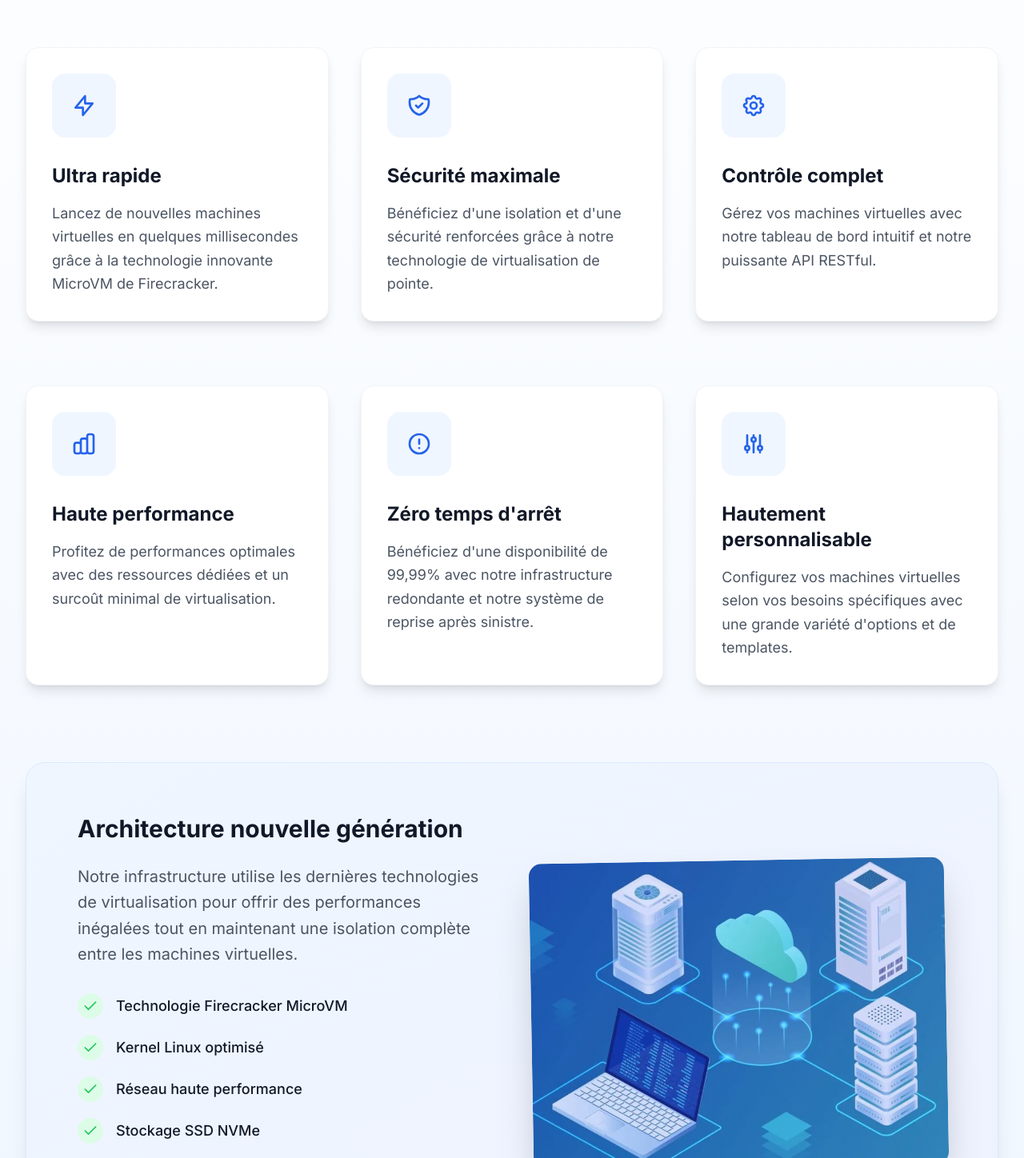
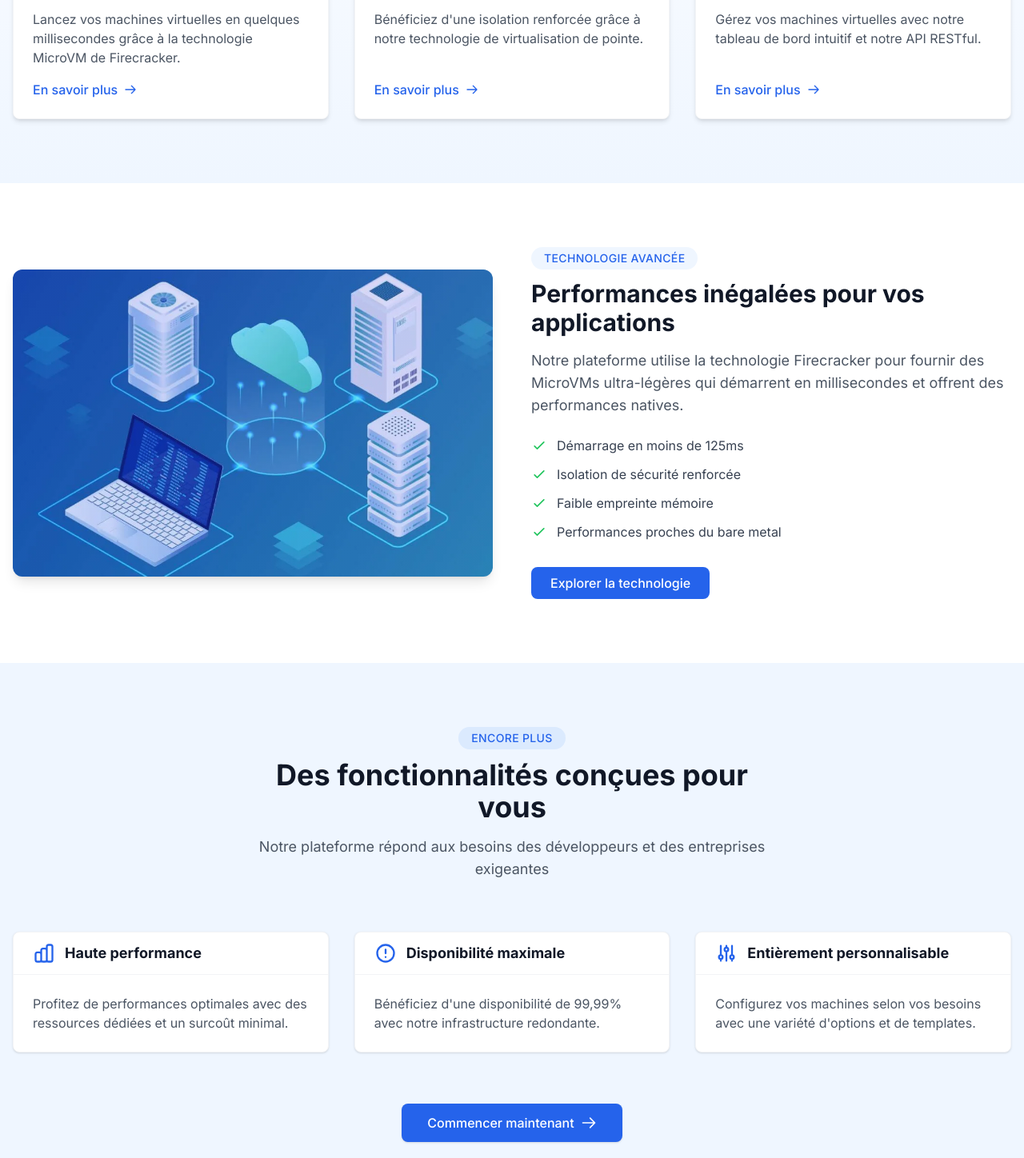
Before and after one commit to TchassiDaniel/firecrackerfrontends, a Next.js app: page / in a window 1280 px wide. Shown: the part 1322-2770 px from the top of the page at 80% size. Built offline with nearby package versions, Linux system fonts and the light colour scheme; no server answers.

Commit message:
about page

```diff
--- a/app/(pages)/about/page.jsx
+++ b/app/(pages)/about/page.jsx
@@ -4,33 +4,33 @@ import { Button } from '@/components/ui/button';
 
 export default function AboutPage() {
   return (
-    <div className="flex flex-col min-h-screen">
+    <div className="flex flex-col min-h-screen bg-white">
       {/* Hero Section */}
-      <section className="bg-[#0066FF] text-white py-20">
+      <section className="py-20 border-b-2 border-blue-500 bg-gradient-to-b from-blue-50 to-white">
         <div className="container mx-auto px-6 text-center">
-          <h1 className="text-5xl font-bold mb-4">About IAASF</h1>
-          <p className="text-xl max-w-3xl mx-auto opacity-90">
+          <h1 className="text-5xl font-bold mb-4 text-blue-900">About IAASF</h1>
+          <p className="text-xl max-w-3xl mx-auto text-blue-950">
             We're revolutionizing cloud infrastructure with lightning-fast, secure, and scalable virtual machines powered by cutting-edge technology.
           </p>
         </div>
       </section>
 
       {/* Our Mission Section */}
-      <section className="py-20 bg-white">
+      <section className="py-20 bg-white border-b-2 border-blue-500 text">
         <div className="container mx-auto px-6 grid md:grid-cols-2 gap-12 items-center">
           <div>
-            <h2 className="text-3xl font-bold mb-6 text-gray-900">Our Mission</h2>
-            <p className="text-gray-600 mb-4">
+            <h2 className="text-3xl font-bold mb-6 text-blue-950">Our Mission</h2>
+            <p className="text-blue-950 mb-4">
               At IAASF, we're committed to democratizing cloud computing by providing developers and businesses with ultra-fast, secure, and easy-to-use virtual machine infrastructure.
             </p>
-            <p className="text-gray-600">
+            <p className="text-blue-800">
               Our platform leverages Firecracker technology to deliver unprecedented performance, security, and simplicity in cloud computing.
             </p>
           </div>
           <div className="flex justify-center">
-            <div className="w-full max-w-[400px] aspect-square relative">
+            <div className="w-full max-w-full aspect-square relative  border-gray-200 rounded-lg ">
               <Image
-                src="/assets/images/mission-illustration.svg"
+                src="/images/architecture.webp"
                 alt="Our Mission"
                 fill
                 className="object-contain"
@@ -41,17 +41,17 @@ export default function AboutPage() {
       </section>
 
       {/* Team Section */}
-      <section className="py-20 bg-gray-50">
+      <section className="py-20 bg-white border-b-2 border-blue-500">
         <div className="container mx-auto px-6 text-center">
-          <h2 className="text-3xl font-bold mb-12 text-gray-900">Our Leadership Team</h2>
-          <div className="grid md:grid-cols-3 gap-8">
+          <h2 className="text-3xl font-bold mb-12 text-blue-950">Our Leadership Team</h2>
+          <div className="grid md:grid-cols-3 gap-8 bg-blue-50 p-8 rounded-lg">
             {[
-              { name: "Sarah Chen", title: "CEO & Co-Founder", image: "/assets/images/team/sarah.jpg" },
-              { name: "Michael Rodriguez", title: "CTO & Co-Founder", image: "/assets/images/team/michael.jpg" },
-              { name: "Emily Wong", title: "Chief Product Officer", image: "/assets/images/team/emily.jpg" }
+              { name: "Sarah Chen", title: "CEO & Co-Founder", image: "/images/avatar.jpg" },
+              { name: "Michael Rodriguez", title: "CTO & Co-Founder", image: "/images/avatar1.jpg" },
+              { name: "Emily Wong", title: "Chief Product Officer", image: "/images/avatar2.jpeg" }
             ].map((member) => (
-              <div key={member.name} className="bg-white rounded-xl p-6 shadow-md">
-                <div className="w-32 h-32 mx-auto mb-4 relative rounded-full overflow-hidden">
+              <div key={member.name} className="bg-white rounded-xl p-6 border-2 border-blue-600">
+                <div className="w-32 h-32 mx-auto mb-4 relative rounded-full overflow-hidden border-2 border-gray-300">
                   <Image
                     src={member.image}
                     alt={member.name}
@@ -59,7 +59,7 @@ export default function AboutPage() {
                     className="object-cover"
                   />
                 </div>
-                <h3 className="text-xl font-semibold text-gray-900">{member.name}</h3>
+                <h3 className="text-xl font-semibold text-gray-800">{member.name}</h3>
                 <p className="text-gray-500">{member.title}</p>
               </div>
             ))}
@@ -68,23 +68,23 @@ export default function AboutPage() {
       </section>
 
       {/* Call to Action */}
-      <section className="bg-[#0066FF] text-white py-20">
+      <section className="py-20 bg-white border-t-2 border-gray-200">
         <div className="container mx-auto px-6 text-center">
-          <h2 className="text-4xl font-bold mb-6">Ready to Get Started?</h2>
-          <p className="text-xl mb-8 opacity-90">
+          <h2 className="text-4xl font-bold mb-6 text-blue-950">Ready to Get Started?</h2>
+          <p className="text-xl mb-8 text-blue-900">
             Join thousands of developers and businesses using IAASF for lightning-fast VM deployment.
           </p>
           <div className="flex justify-center gap-4">
             <Button
               asChild
-              className="bg-white hover:bg-gray-50 text-[#0066FF] font-medium px-8 h-12"
+              className="bg-blue-700 hover:bg-sky-800 text-white font-medium px-8 h-12 border-2 border-gray-800"
             >
               <Link href="/auth/register">Create Account</Link>
             </Button>
             <Button
               asChild
               variant="outline"
-              className="border-2 border-white text-white hover:bg-white/10 font-medium px-8 h-12"
+              className="border-2 border-gray-400 text-blue-800 hover:bg-gray-200 font-medium px-8 h-12"
             >
               <Link href="/docs">View Documentation</Link>
             </Button>
--- a/components/home/FeatureCard.tsx
+++ b/components/home/FeatureCard.tsx
@@ -1,134 +1,210 @@
 import Image from 'next/image';
+import Link from 'next/link';
 
 export default function FeaturesSection() {
   const features = [
     {
       icon: (
-        <svg className="w-8 h-8 text-blue-600" fill="none" viewBox="0 0 24 24" stroke="currentColor">
+        <svg className="w-7 h-7" fill="none" viewBox="0 0 24 24" stroke="currentColor">
           <path strokeLinecap="round" strokeLinejoin="round" strokeWidth={2} d="M13 10V3L4 14h7v7l9-11h-7z" />
         </svg>
       ),
       title: "Ultra rapide",
-      description: "Lancez de nouvelles machines virtuelles en quelques millisecondes grâce à la technologie innovante MicroVM de Firecracker."
+      description: "Lancez vos machines virtuelles en quelques millisecondes grâce à la technologie MicroVM de Firecracker."
     },
     {
       icon: (
-        <svg className="w-8 h-8 text-blue-600" fill="none" viewBox="0 0 24 24" stroke="currentColor">
+        <svg className="w-7 h-7" fill="none" viewBox="0 0 24 24" stroke="currentColor">
           <path strokeLinecap="round" strokeLinejoin="round" strokeWidth={2} d="M9 12l2 2 4-4m5.618-4.016A11.955 11.955 0 0112 2.944a11.955 11.955 0 01-8.618 3.04A12.02 12.02 0 003 9c0 5.591 3.824 10.29 9 11.622 5.176-1.332 9-6.03 9-11.622 0-1.042-.133-2.052-.382-3.016z" />
         </svg>
       ),
       title: "Sécurité maximale",
-      description: "Bénéficiez d'une isolation et d'une sécurité renforcées grâce à notre technologie de virtualisation de pointe."
+      description: "Bénéficiez d'une isolation renforcée grâce à notre technologie de virtualisation de pointe."
     },
     {
       icon: (
-        <svg className="w-8 h-8 text-blue-600" fill="none" viewBox="0 0 24 24" stroke="currentColor">
+        <svg className="w-7 h-7" fill="none" viewBox="0 0 24 24" stroke="currentColor">
           <path strokeLinecap="round" strokeLinejoin="round" strokeWidth={2} d="M10.325 4.317c.426-1.756 2.924-1.756 3.35 0a1.724 1.724 0 002.573 1.066c1.543-.94 3.31.826 2.37 2.37a1.724 1.724 0 001.065 2.572c1.756.426 1.756 2.924 0 3.35a1.724 1.724 0 00-1.066 2.573c.94 1.543-.826 3.31-2.37 2.37a1.724 1.724 0 00-2.572 1.065c-.426 1.756-2.924 1.756-3.35 0a1.724 1.724 0 00-2.573-1.066c-1.543.94-3.31-.826-2.37-2.37a1.724 1.724 0 00-1.065-2.572c-1.756-.426-1.756-2.924 0-3.35a1.724 1.724 0 001.066-2.573c-.94-1.543.826-3.31 2.37-2.37.996.608 2.296.07 2.572-1.065z" />
           <path strokeLinecap="round" strokeLinejoin="round" strokeWidth={2} d="M15 12a3 3 0 11-6 0 3 3 0 016 0z" />
         </svg>
       ),
       title: "Contrôle complet",
-      description: "Gérez vos machines virtuelles avec notre tableau de bord intuitif et notre puissante API RESTful."
-    },
+      description: "Gérez vos machines virtuelles avec notre tableau de bord intuitif et notre API RESTful."
+    }
+  ];
+
+  const additionalFeatures = [
     {
       icon: (
-        <svg className="w-8 h-8 text-blue-600" fill="none" viewBox="0 0 24 24" stroke="currentColor">
+        <svg className="w-7 h-7" fill="none" viewBox="0 0 24 24" stroke="currentColor">
           <path strokeLinecap="round" strokeLinejoin="round" strokeWidth={2} d="M9 19v-6a2 2 0 00-2-2H5a2 2 0 00-2 2v6a2 2 0 002 2h2a2 2 0 002-2zm0 0V9a2 2 0 012-2h2a2 2 0 012 2v10m-6 0a2 2 0 002 2h2a2 2 0 002-2m0 0V5a2 2 0 012-2h2a2 2 0 012 2v14a2 2 0 01-2 2h-2a2 2 0 01-2-2z" />
         </svg>
       ),
       title: "Haute performance",
-      description: "Profitez de performances optimales avec des ressources dédiées et un surcoût minimal de virtualisation."
+      description: "Profitez de performances optimales avec des ressources dédiées et un surcoût minimal."
     },
     {
       icon: (
-        <svg className="w-8 h-8 text-blue-600" fill="none" viewBox="0 0 24 24" stroke="currentColor">
+        <svg className="w-7 h-7" fill="none" viewBox="0 0 24 24" stroke="currentColor">
           <path strokeLinecap="round" strokeLinejoin="round" strokeWidth={2} d="M12 8v4m0 4h.01M21 12a9 9 0 11-18 0 9 9 0 0118 0z" />
         </svg>
       ),
-      title: "Zéro temps d'arrêt",
-      description: "Bénéficiez d'une disponibilité de 99,99% avec notre infrastructure redondante et notre système de reprise après sinistre."
+      title: "Disponibilité maximale",
+      description: "Bénéficiez d'une disponibilité de 99,99% avec notre infrastructure redondante."
     },
     {
       icon: (
-        <svg className="w-8 h-8 text-blue-600" fill="none" viewBox="0 0 24 24" stroke="currentColor">
+        <svg className="w-7 h-7" fill="none" viewBox="0 0 24 24" stroke="currentColor">
           <path strokeLinecap="round" strokeLinejoin="round" strokeWidth={2} d="M12 6V4m0 2a2 2 0 100 4m0-4a2 2 0 110 4m-6 8a2 2 0 100-4m0 4a2 2 0 110-4m0 4v2m0-6V4m6 6v10m6-2a2 2 0 100-4m0 4a2 2 0 110-4m0 4v2m0-6V4" />
         </svg>
       ),
-      title: "Hautement personnalisable",
-      description: "Configurez vos machines virtuelles selon vos besoins spécifiques avec une grande variété d'options et de templates."
+      title: "Entièrement personnalisable",
+      description: "Configurez vos machines selon vos besoins avec une variété d'options et de templates."
     }
   ];
 
   return (
-    <section className="py-28 bg-gradient-to-b from-white to-blue-50">
-      <div className="container mx-auto px-4 sm:px-6 lg:px-8">
-        <div className="max-w-3xl mx-auto text-center mb-20">
-          <span className="inline-block bg-blue-100 text-blue-800 text-sm font-semibold px-6 py-2 rounded-full shadow-sm transform hover:scale-105 transition duration-300">Fonctionnalités</span>
-          <h2 className="text-4xl sm:text-5xl font-bold mt-8 mb-8 text-gray-900 leading-tight">
-            Pourquoi choisir notre plateforme ?
-          </h2>
-          <p className="text-xl sm:text-2xl text-gray-600 leading-relaxed">
-            Découvrez les avantages de notre solution moderne de gestion de machines virtuelles,
-            <span className="text-blue-600 font-medium"> conçue pour les développeurs et les entreprises exigeantes.</span>
-          </p>
-        </div>
+    <>
+      <section className="py-20 bg-gradient-to-b from-white to-blue-50">
+        <div className="container mx-auto px-4">
+          {/* En-tête de section */}
+          <div className="text-center max-w-2xl mx-auto mb-16">
+            <span className="inline-block bg-blue-50 text-blue-600 px-4 py-1 rounded-full text-sm font-medium tracking-wide mb-3">
+              FONCTIONNALITÉS PRINCIPALES
+            </span>
+            <h2 className="text-3xl md:text-4xl font-bold text-gray-900 mb-4">
+              Pourquoi choisir notre plateforme ?
+            </h2>
+            <p className="text-lg text-gray-600">
+              Notre solution de machines virtuelles combine performance, sécurité et simplicité
+            </p>
+          </div>
 
-        <div className="grid grid-cols-1 md:grid-cols-2 lg:grid-cols-3 gap-x-10 gap-y-20">
-          {features.map((feature, index) => (
-            <div key={index} className="group relative bg-white p-8 rounded-2xl shadow-lg hover:shadow-xl transition-all duration-300 transform hover:-translate-y-2 border border-gray-100">
-              <div className="bg-blue-50 rounded-2xl p-6 mb-8 w-20 h-20 flex items-center justify-center group-hover:bg-blue-600 transition-colors duration-300">
-                <div className="group-hover:text-white transition-colors duration-300">
+          {/* Grille de fonctionnalités principales */}
+          <div className="grid grid-cols-1 md:grid-cols-3 gap-8">
+            {features.map((feature, index) => (
+              <div
+                key={index}
+                className="bg-white rounded-lg shadow-md hover:shadow-lg transition-shadow duration-300 p-6 border border-gray-100 flex flex-col"
+              >
+                <div className="bg-blue-50 w-14 h-14 rounded-lg flex items-center justify-center mb-5 text-blue-600">
                   {feature.icon}
                 </div>
+                <h3 className="text-xl font-bold text-gray-900 mb-3">{feature.title}</h3>
+                <p className="text-gray-600 mb-4 flex-grow">{feature.description}</p>
+                <div className="mt-auto">
+                  <Link
+                    href="#"
+                    className="text-blue-600 font-medium inline-flex items-center group"
+                  >
+                    En savoir plus
+                    <svg
+                      className="w-4 h-4 ml-2 group-hover:translate-x-1 transition-transform duration-200"
+                      fill="none"
+                      viewBox="0 0 24 24"
+                      stroke="currentColor"
+                    >
+                      <path strokeLinecap="round" strokeLinejoin="round" strokeWidth={2} d="M14 5l7 7m0 0l-7 7m7-7H3" />
+                    </svg>
+                  </Link>
+                </div>
               </div>
-              <h3 className="text-2xl font-bold mb-4 text-gray-900 group-hover:text-blue-600 transition-colors">{feature.title}</h3>
-              <p className="text-gray-600 leading-relaxed text-lg">{feature.description}</p>
-              <div className="absolute bottom-0 left-0 w-full h-1 bg-gradient-to-r from-blue-400 to-indigo-600 transform scale-x-0 group-hover:scale-x-100 transition-transform duration-300 origin-left rounded-b-lg"></div>
+            ))}
+          </div>
+        </div>
+      </section>
+
+      {/* Section avec image */}
+      <section className="py-20 bg-white">
+        <div className="container mx-auto px-4">
+          <div className="flex flex-col lg:flex-row items-center gap-12">
+            <div className="w-full lg:w-1/2">
+              <div className="relative h-64 md:h-96 rounded-xl overflow-hidden shadow-lg">
+                <Image
+                  src="/images/architecture.webp"
+                  alt="Dashboard de gestion des machines virtuelles"
+                  fill
+                  className="object-cover"
+                />
+                <div className="absolute inset-0 bg-gradient-to-tr from-blue-600/20 to-indigo-600/20"></div>
+              </div>
             </div>
-          ))}
-        </div>
-
-        <div className="mt-24 bg-gradient-to-br from-blue-50 to-indigo-50 rounded-3xl p-10 md:p-16 shadow-xl border border-blue-100">
-          <div className="grid grid-cols-1 md:grid-cols-2 gap-12 items-center">
-            <div>
-              <h3 className="text-3xl font-bold mb-6 text-gray-900 leading-tight">Architecture nouvelle génération</h3>
-              <p className="text-xl text-gray-600 mb-8 leading-relaxed">
-                Notre infrastructure utilise les dernières technologies de virtualisation pour offrir des performances
-                inégalées tout en maintenant une isolation complète entre les machines virtuelles.
+            <div className="w-full lg:w-1/2">
+              <span className="inline-block bg-blue-50 text-blue-600 px-4 py-1 rounded-full text-sm font-medium tracking-wide mb-3">
+                TECHNOLOGIE AVANCÉE
+              </span>
+              <h2 className="text-3xl font-bold text-gray-900 mb-4">
+                Performances inégalées pour vos applications
+              </h2>
+              <p className="text-lg text-gray-600 mb-6">
+                Notre plateforme utilise la technologie Firecracker pour fournir des MicroVMs ultra-légères qui démarrent en millisecondes et offrent des performances natives.
               </p>
-              <ul className="space-y-5">
-                {[
-                  "Technologie Firecracker MicroVM",
-                  "Kernel Linux optimisé",
-                  "Réseau haute performance",
-                  "Stockage SSD NVMe"
-                ].map((item, i) => (
-                  <li key={i} className="flex items-center text-lg">
-                    <span className="flex-shrink-0 w-8 h-8 mr-4 bg-green-100 text-green-500 rounded-full flex items-center justify-center">
-                      <svg className="w-5 h-5" viewBox="0 0 24 24" fill="none">
-                        <path d="M20 6L9 17L4 12" stroke="currentColor" strokeWidth="2" strokeLinecap="round" strokeLinejoin="round"/>
-                      </svg>
-                    </span>
-                    <span className="font-medium">{item}</span>
+              <ul className="space-y-3 mb-8">
+                {["Démarrage en moins de 125ms", "Isolation de sécurité renforcée", "Faible empreinte mémoire", "Performances proches du bare metal"].map((item, i) => (
+                  <li key={i} className="flex items-center text-gray-700">
+                    <svg className="w-5 h-5 mr-3 text-green-500" fill="none" viewBox="0 0 24 24" stroke="currentColor">
+                      <path strokeLinecap="round" strokeLinejoin="round" strokeWidth={2} d="M5 13l4 4L19 7" />
+                    </svg>
+                    {item}
                   </li>
                 ))}
               </ul>
-              <button className="mt-10 bg-blue-600 hover:bg-blue-700 text-white font-medium py-3 px-8 rounded-lg shadow-lg transform transition-all duration-300 hover:scale-105 focus:outline-none focus:ring-2 focus:ring-blue-500 focus:ring-opacity-50">
-                En savoir plus
+              <button className="bg-blue-600 hover:bg-blue-700 text-white font-medium py-2 px-6 rounded-lg transition-colors duration-200">
+                Explorer la technologie
               </button>
-            </div>
-            <div className="relative h-80 lg:h-96 rounded-2xl overflow-hidden shadow-2xl transform -rotate-1 hover:rotate-0 transition-transform duration-300">
-              <div className="absolute inset-0 bg-gradient-to-tr from-blue-500/20 to-indigo-500/20 z-10"></div>
-              <Image
-                src="/images/architecture.webp"
-                alt="Architecture diagram"
-                fill
-                className="object-cover"
-              />
             </div>
           </div>
         </div>
-      </div>
-    </section>
+      </section>
+
+      {/* Fonctionnalités supplémentaires */}
+      <section className="py-20 bg-blue-50">
+        <div className="container mx-auto px-4">
+          <div className="text-center max-w-2xl mx-auto mb-16">
+            <span className="inline-block bg-blue-100 text-blue-600 px-4 py-1 rounded-full text-sm font-medium tracking-wide mb-3">
+              ENCORE PLUS
+            </span>
+            <h2 className="text-3xl md:text-4xl font-bold text-gray-900 mb-4">
+              Des fonctionnalités conçues pour vous
+            </h2>
+            <p className="text-lg text-gray-600">
+              Notre plateforme répond aux besoins des développeurs et des entreprises exigeantes
+            </p>
+          </div>
+
+          <div className="grid grid-cols-1 md:grid-cols-3 gap-8">
+            {additionalFeatures.map((feature, index) => (
+              <div
+                key={index}
+                className="bg-white rounded-lg overflow-hidden shadow hover:shadow-lg transition-all duration-300 transform hover:-translate-y-1 border border-gray-100"
+              >
+                <div className="border-b border-gray-100 py-3 px-6 flex items-center">
+                  <div className="text-blue-600 mr-3">
+                    {feature.icon}
+                  </div>
+                  <h3 className="text-lg font-bold text-gray-900">{feature.title}</h3>
+                </div>
+                <div className="p-6">
+                  <p className="text-gray-600">{feature.description}</p>
+                </div>
+              </div>
+            ))}
+          </div>
+
+          {/* Call to action */}
+          <div className="mt-16 text-center">
+            <Link
+              href="/auth/register"
+              className="bg-blue-600 hover:bg-blue-700 text-white font-medium py-3 px-8 rounded-lg shadow transition-colors duration-200 inline-flex items-center"
+            >
+              Commencer maintenant
+              <svg className="w-5 h-5 ml-2" fill="none" viewBox="0 0 24 24" stroke="currentColor">
+                <path strokeLinecap="round" strokeLinejoin="round" strokeWidth={2} d="M14 5l7 7m0 0l-7 7m7-7H3" />
+              </svg>
+            </Link>
+          </div>
+        </div>
+      </section>
+    </>
   );
 }
```
